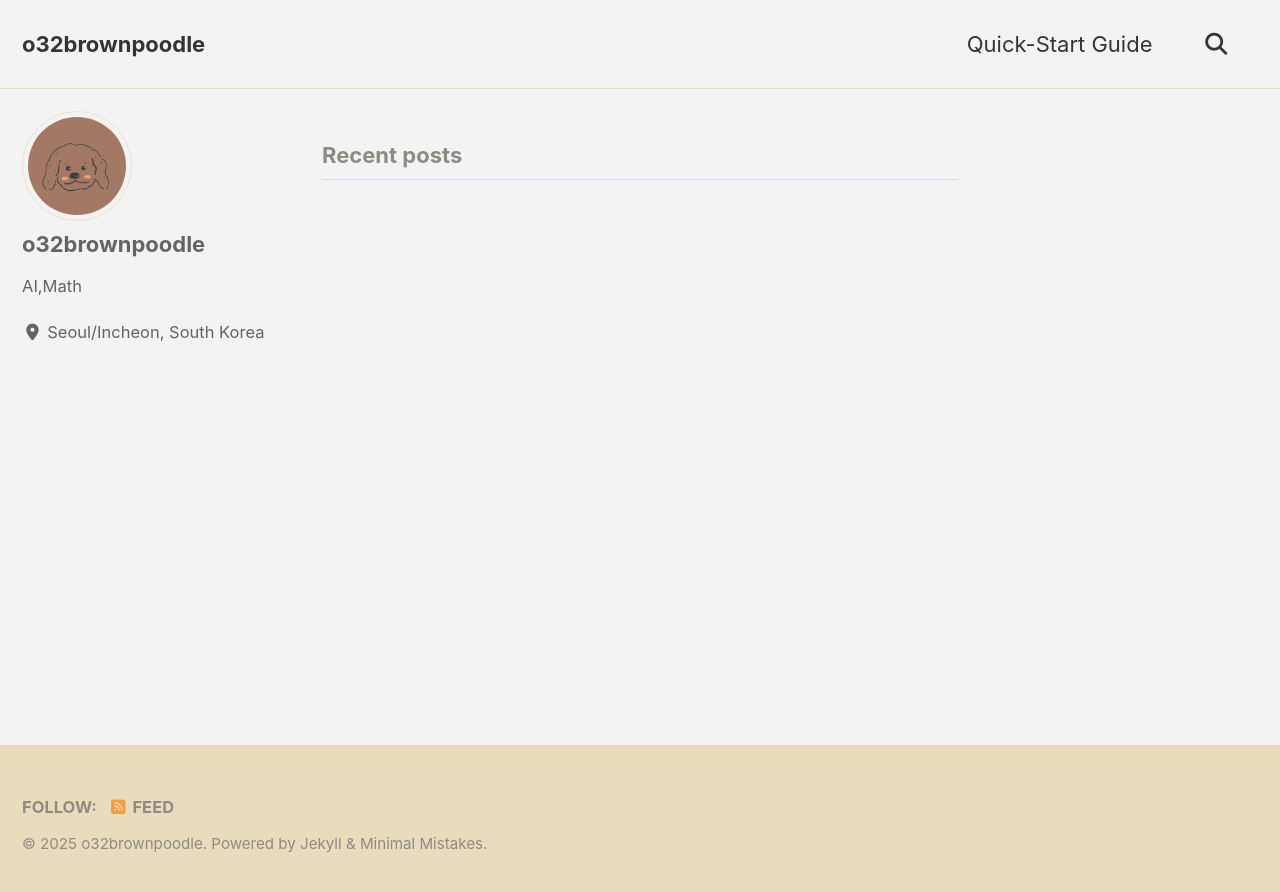
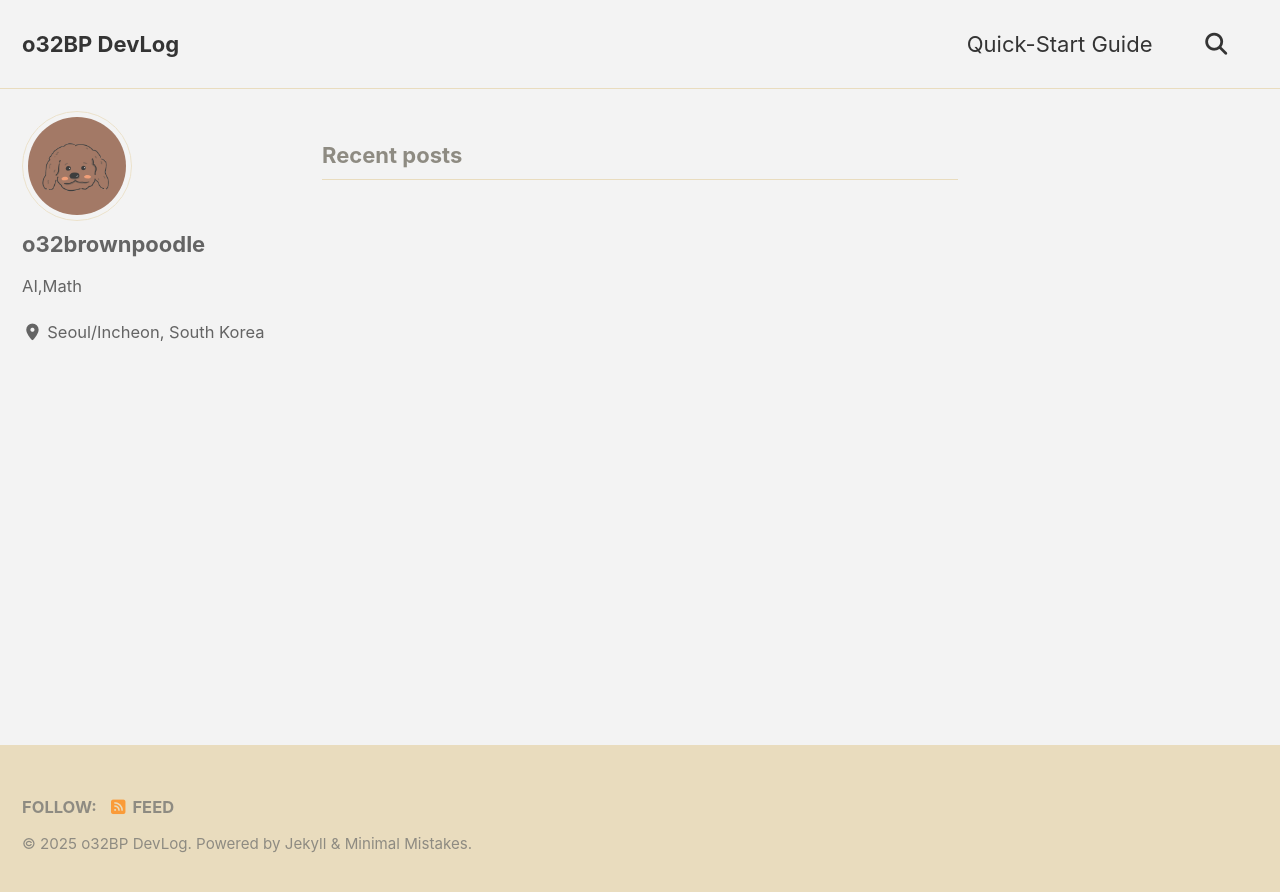
Before and after one commit to o32brownpoodle/o32brownpoodle.github.io, a Jekyll site: the page built from index.html, in a window 1280 px wide. Shown: the top 892 px of the page. Built offline with Jekyll 4.4.1, drawn with Linux system fonts in a browser that asks for light colours; cached includes are drawn as plain includes; the list of posts is cut into pages by our own code.

Commit message:
Update _config.yml

```diff
--- a/_config.yml
+++ b/_config.yml
@@ -17,7 +17,7 @@ minimal_mistakes_skin    : "dirt" # "air", "aqua", "contrast", "dark", "dirt", "
 # Site Settings
 locale                   : "en-US"
 rtl                      : # true, false (default) # turns direction of the page into right to left for RTL languages
-title                    : "o32brownpoodle"
+title                    : "o32BP DevLog"
 title_separator          : "-"
 subtitle                 : # site tagline that appears below site title in masthead
 name                     : "o32brownpoodle"
```
